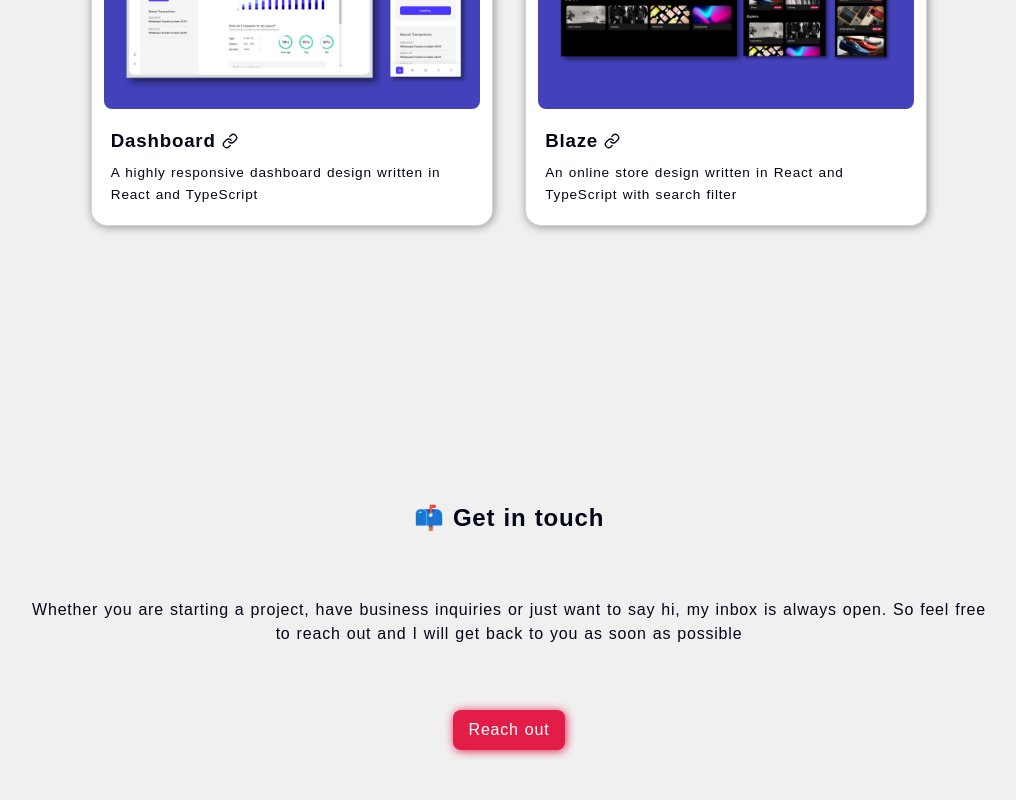
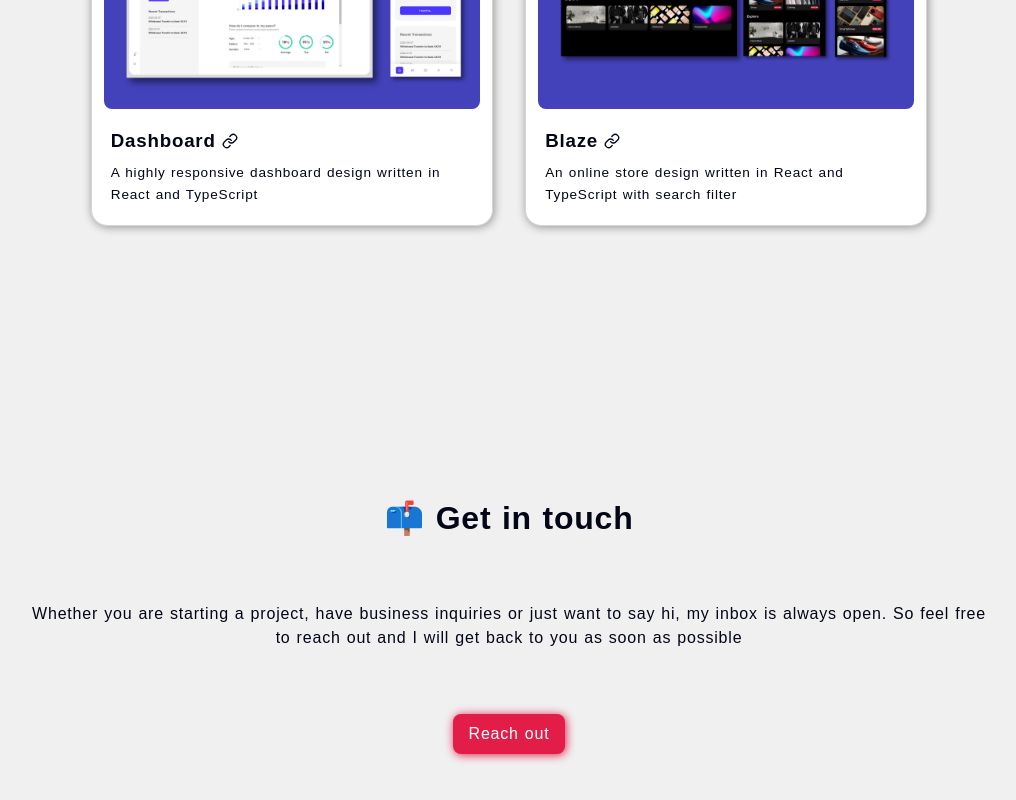
Before and after one commit to Gblnn/portfolio, a React (Vite) app: page / in a window 1280 px wide. Shown: the part 1498-2298 px from the top of the page, without its empty margins (131-1147 px from the left). Built offline with nearby package versions, Linux system fonts and the light colour scheme; a web font is replaced by a local one.

Commit message:
Update home.tsx

```diff
--- a/src/pages/home.tsx
+++ b/src/pages/home.tsx
@@ -25,7 +25,7 @@ export default function Home(){
                         <p style={{textAlign:"center", fontSize:"1.2rem", fontWeight:600, color:"var(--clr-slate600)"}}>Hi, I'm Gokul👋</p>
                         <h1 className="heading">FRONT-END<br/> DEVELOPER</h1>
 
-                        <div style={{width:"45ch", height:"45ch", background:"var(--nav-color)", position:"absolute",zIndex:"-1", backdropFilter:"blur(35px)"}}></div>
+                        <div style={{width:"35ch", height:"35ch", background:"var(--nav-color)", position:"absolute",zIndex:"-1", backdropFilter:"blur(35px)"}}></div>
 
                         <div style={{width:"20ch", height:"20ch", background:"rgba(79 70 229/75%)", position:"absolute",zIndex:"-2",borderRadius:"50%"}}></div>
 
@@ -61,7 +61,7 @@ export default function Home(){
                 </div>
                 <div className="page">
                     <div style={{display:"flex", flexFlow:"column", justifyContent:"center", alignItems:"center", gap:"4rem"}}>
-                    <h2>📫 Get in touch</h2>
+                    <h1>📫 Get in touch</h1>
                     <p style={{width:"75%", textAlign:"center"}}>Whether you are starting a project, have business inquiries or just want to say hi, my inbox is always open. So feel free to reach out and I will get back to you as soon as possible</p>
                     <button className="red btn">Reach out</button>
                     </div>
```
